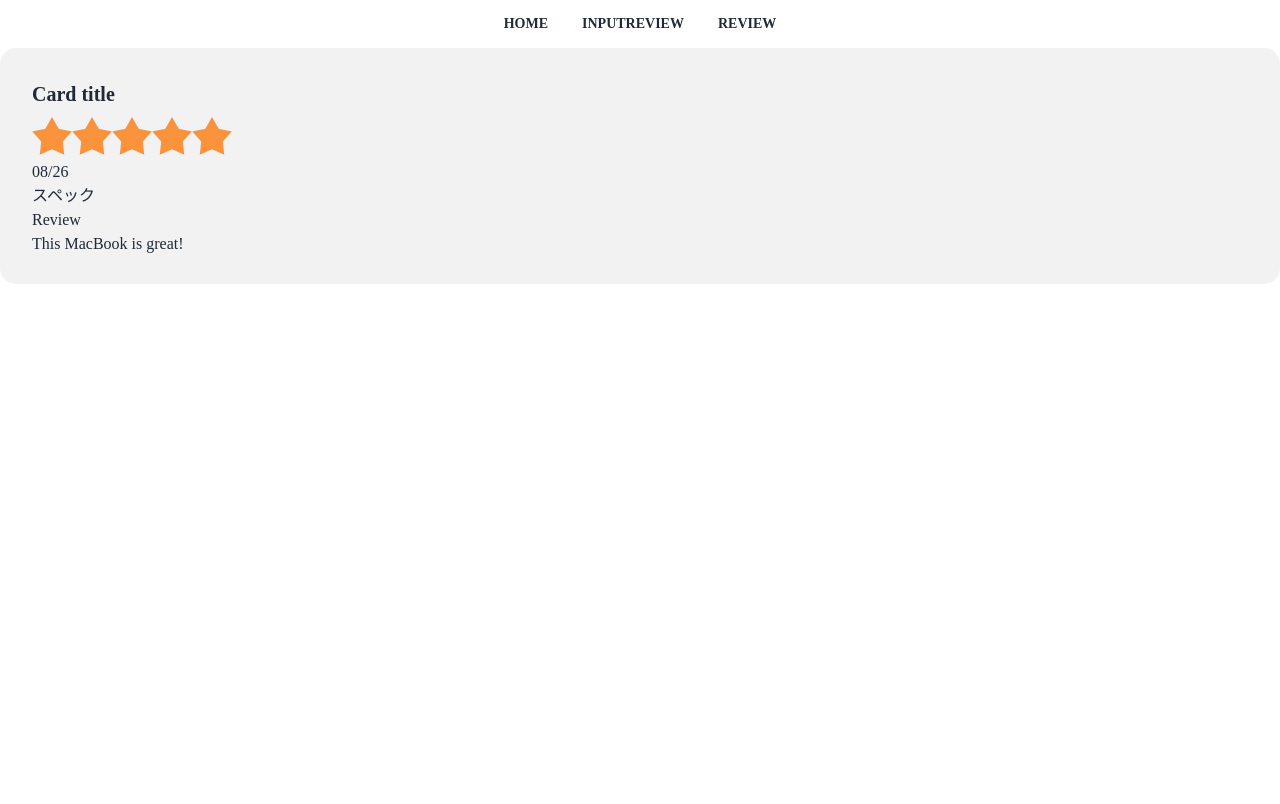
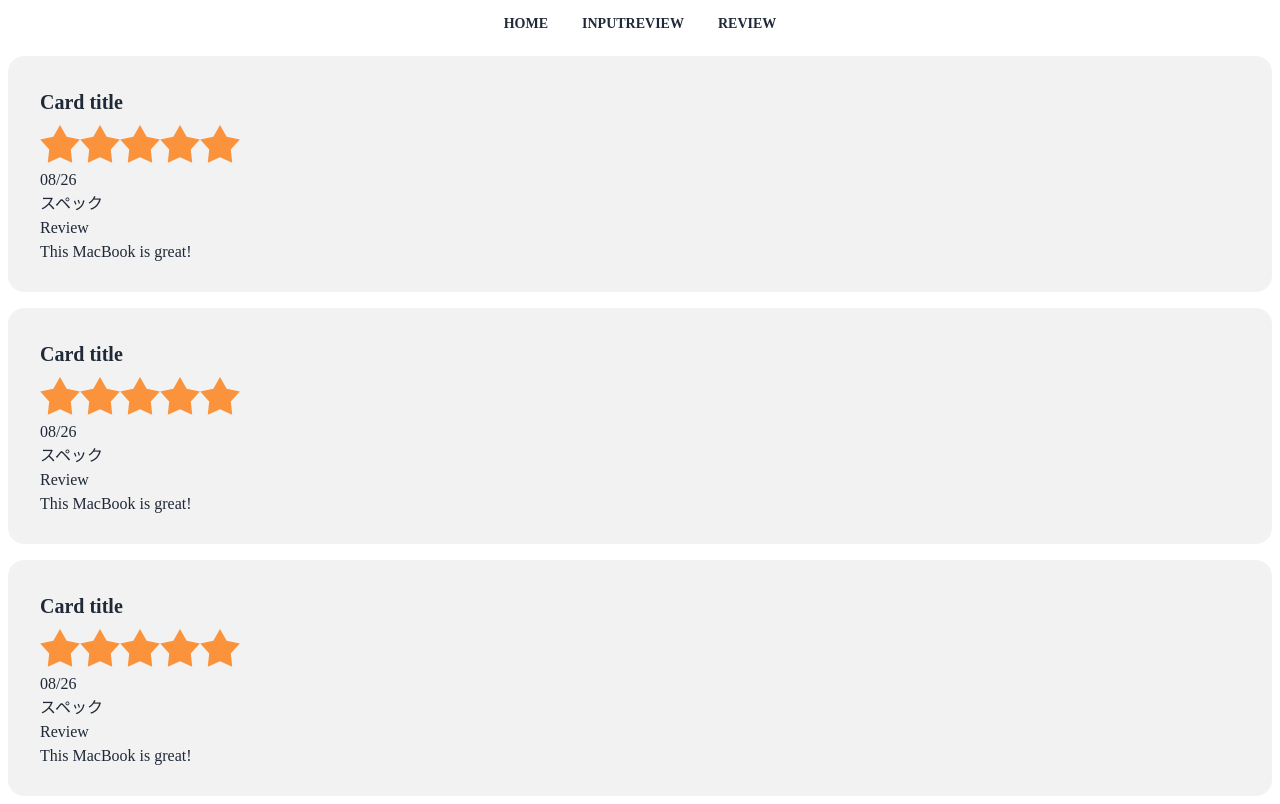
Before and after one commit to Nitari-Cup/NitaRepository, a React (Vite) app: page /review in a window 1280 px wide. Built offline with nearby package versions, Linux system fonts and the light colour scheme.

Commit message:
add cards

```diff
--- a/src/components/Card.tsx
+++ b/src/components/Card.tsx
@@ -6,11 +6,11 @@ function Card() {
             <div className="card-body">
                 <h1 className="card-title">Card title</h1>
                 <div className="rating rating-lg">
-                    <input type="radio" name="rating-8" className="mask mask-star-2 bg-orange-400" />
-                    <input type="radio" name="rating-8" className="mask mask-star-2 bg-orange-400" />
-                    <input type="radio" name="rating-8" className="mask mask-star-2 bg-orange-400" />
-                    <input type="radio" name="rating-8" className="mask mask-star-2 bg-orange-400" />
-                    <input type="radio" name="rating-8" className="mask mask-star-2 bg-orange-400" />
+                    <input name="rating-8" className="mask mask-star-2 bg-orange-400" />
+                    <input name="rating-8" className="mask mask-star-2 bg-orange-400" />
+                    <input name="rating-8" className="mask mask-star-2 bg-orange-400" />
+                    <input name="rating-8" className="mask mask-star-2 bg-orange-400" />
+                    <input name="rating-8" className="mask mask-star-2 bg-orange-400" />
                 </div>
                 <h2 className="">08/26</h2>
                 <h2 className="">スペック</h2>
--- a/src/pages/Review.tsx
+++ b/src/pages/Review.tsx
@@ -5,7 +5,9 @@ function Review() {
     return (
         <div>
             <TopBar />
-            <Card />
+            <div className="p-2"><Card /></div>
+            <div className="p-2"><Card /></div>
+            <div className="p-2"><Card /></div>
         </div>
     )
 }
```
